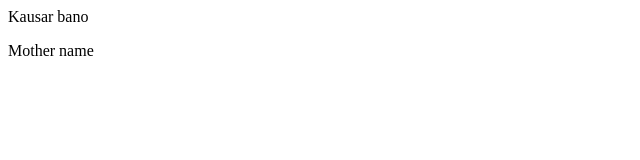
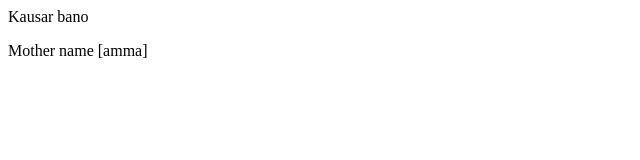
Before and after one commit to Ferocious71/sample1, a plain HTML site: page index.html in a window 1280 px wide. Shown: the full height of the page, 0-640 px from the left. Drawn offline with Linux system fonts and the light colour scheme.

Commit message:
Add amma

```diff
--- a/index.html
+++ b/index.html
@@ -2,4 +2,4 @@
     Kausar bano
 </p>
 
-<p> Mother name</p>
+<p> Mother name [amma]</p>
```
